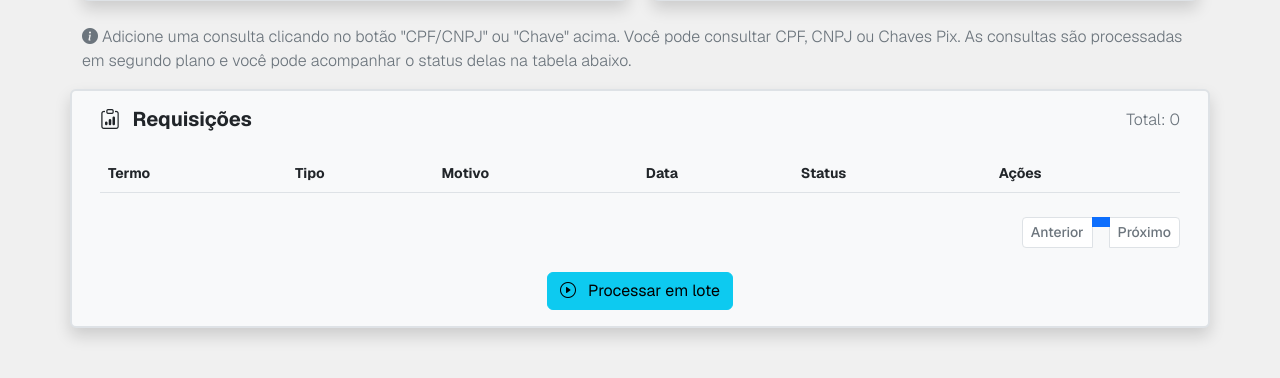
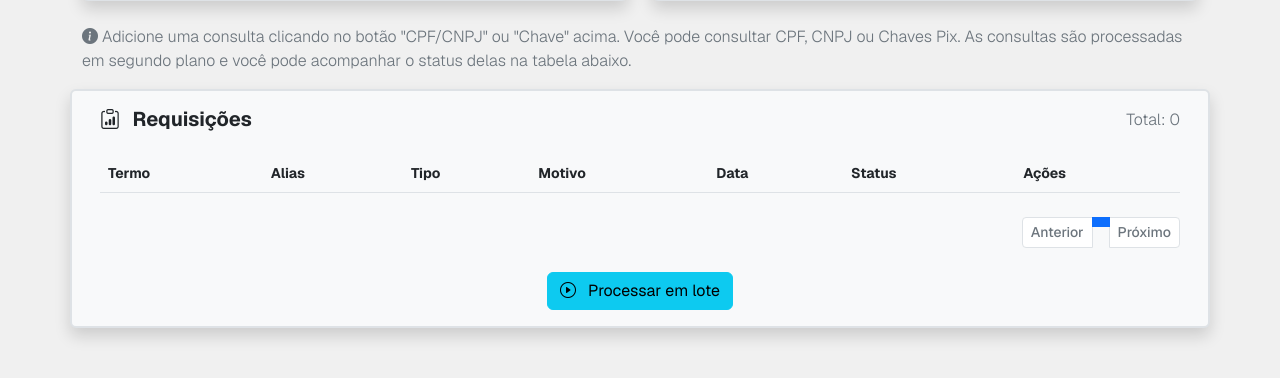
Before and after one commit to rogeriopaulos/consultapix, a Django app: page /bacen/requisicao/ in a window 1280 px wide. Shown: the part 248-626 px from the top of the page. Run offline with Django 5.2, Linux system fonts and the light colour scheme; the visitor is signed in with stand-in values (Sample User, id 1); lists and menus that the app fills with data are empty; parts of the project's set-up code (start-up, migrations or seed data) failed here and were passed over; some libraries are stand-ins or nearby versions.

Commit message:
feat: Adiciona campo 'alias' à requisição Bacen e implementa funcionalidades para adicionar e exibir alias

```diff
--- a/consultalab/bacen/filters.py
+++ b/consultalab/bacen/filters.py
@@ -32,5 +32,7 @@ class RequisicaoBacenFilter(django_filters.FilterSet):
 
     def filter_busca(self, queryset, name, value):
         return queryset.filter(
-            Q(termo_busca__icontains=value) | Q(motivo__icontains=value),
+            Q(termo_busca__icontains=value)
+            | Q(motivo__icontains=value)
+            | Q(alias__icontains=value),
         )
--- a/consultalab/bacen/models.py
+++ b/consultalab/bacen/models.py
@@ -46,6 +46,12 @@ class RequisicaoBacen(AppModel):
         max_length=255,
         verbose_name="ID da Tarefa",
         db_column="task_id",
+        blank=True,
+    )
+    alias = models.CharField(
+        max_length=255,
+        verbose_name="Alias",
+        db_column="alias",
         blank=True,
     )
 
--- a/consultalab/bacen/urls.py
+++ b/consultalab/bacen/urls.py
@@ -19,6 +19,11 @@ urlpatterns = [
         views.RequisicaoBacenDeleteView.as_view(),
         name="requisicao_bacen_remover",
     ),
+    path(
+        "requisicao/<int:requisicao_id>/adicionar-alias/",
+        views.UpdateAliasView.as_view(),
+        name="requisicao_bacen_alias",
+    ),
 ]
 htmx_urlpatterns = [
     path("cpf_cnpj/", views.CPFCNPJFormView.as_view(), name="cpf_cnpj"),
@@ -34,6 +39,16 @@ htmx_urlpatterns = [
         name="requisicao_status",
     ),
     path(
+        "requisicao/<int:pk>/alias/",
+        views.AliasFormView.as_view(),
+        name="requisicao_bacen_alias_form",
+    ),
+    path(
+        "requisicao/<int:requisicao_id>/row/",
+        views.RequisicaoBacenRowView.as_view(),
+        name="requisicao_bacen_row",
+    ),
+    path(
         "requisicao/<int:pk>/",
         views.RequisicaoBacenDetailView.as_view(),
         name="requisicao_bacen_detail",
--- a/consultalab/bacen/views.py
+++ b/consultalab/bacen/views.py
@@ -175,3 +175,38 @@ class RequisicaoBacenDeleteView(LoginRequiredMixin, View):
             )
             response.status_code = 400
         return response
+
+
+class AliasFormView(LoginRequiredMixin, View):
+    def get(self, request, *args, **kwargs):
+        return render(
+            request,
+            "bacen/partials/alias_form.html",
+            {"requisicao_id": kwargs.get("pk")},
+        )
+
+
+class RequisicaoBacenRowView(LoginRequiredMixin, View):
+    def get(self, request, *args, **kwargs):
+        requisicao = RequisicaoBacen.objects.get(id=kwargs.get("requisicao_id"))
+        return render(
+            request,
+            "bacen/partials/requisicao_row.html",
+            {"requisicao": requisicao},
+        )
+
+
+class UpdateAliasView(LoginRequiredMixin, View):
+    def post(self, request, *args, **kwargs):
+        requisicao = RequisicaoBacen.objects.get(id=kwargs.get("requisicao_id"))
+        alias = request.POST.get("alias")
+        if not alias:
+            return render(
+                request,
+                "bacen/partials/alias_error.html",
+                {"error": "Alias não pode ser vazio."},
+            )
+        requisicao.alias = alias
+        requisicao.save()
+
+        return render(request, "bacen/partials/alias_success.html", {"alias": alias})
--- /dev/null
+++ b/consultalab/templates/bacen/partials/alias_success.html
@@ -0,0 +1 @@
+{{ alias }}
--- a/consultalab/templates/pages/home.html
+++ b/consultalab/templates/pages/home.html
@@ -93,6 +93,7 @@
         <thead>
           <tr>
             <th scope="col">Termo</th>
+            <th scope="col">Alias</th>
             <th scope="col">Tipo</th>
             <th scope="col">Motivo</th>
             <th scope="col">Data</th>
@@ -115,6 +116,21 @@
                      data-bs-target="#modals-detalhes">{{ requisicao.termo_busca }}</a>
                 {% else %}
                   {{ requisicao.termo_busca }}
+                {% endif %}
+              </td>
+              <td>
+                {% if requisicao.alias %}
+                  <span class="text-secondary">{{ requisicao.alias }}</span>
+                {% else %}
+                  <div hx-target="this" hx-swap="outerHTML">
+                    <a href="#"
+                       hx-get="{% url 'bacen:requisicao_bacen_alias_form' requisicao.id %}"
+                       class="text-decoration-none text-secondary"
+                       data-bs-toggle="tooltip"
+                       data-bs-title="Adicionar alias">
+                      <i class="bi bi-person-fill-add"></i>
+                    </a>
+                  </div>
                 {% endif %}
               </td>
               <td>{{ requisicao.get_tipo_requisicao_display }}</td>
```
Also changed, not shown: consultalab/templates/bacen/partials/alias_form.html (added, +19 -0 lines), consultalab/templates/bacen/partials/requisicao_row.html (+23 -1 lines), consultalab/bacen/migrations/0002_requisicaobacen_alias.py (added).
